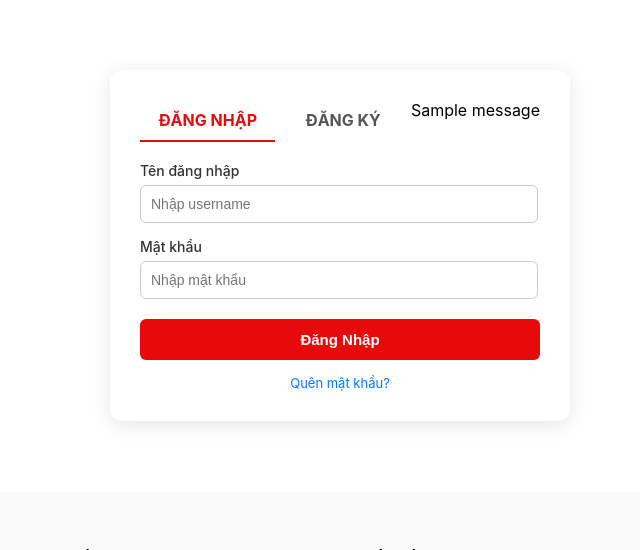
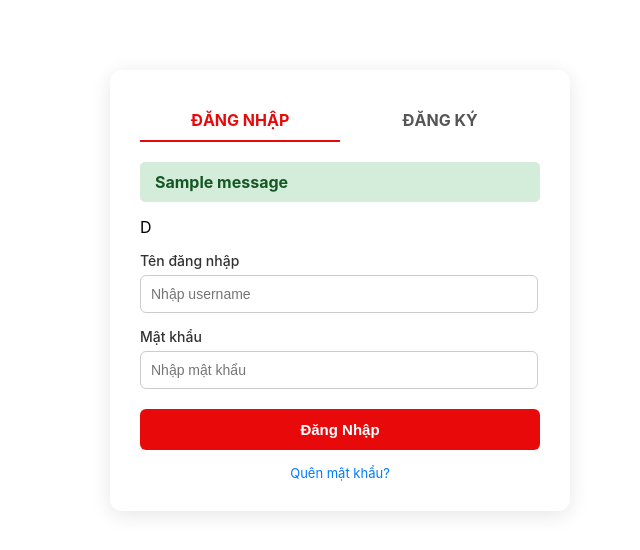
Before and after one commit to pixelgame239/Online-Movie-Ticket-Booking-Website, a Django app: page /users/login/ in a window 1280 px wide. Shown: the part 101-651 px from the top of the page, without its empty margins (300-940 px from the left). Run offline with Django 5.2, Linux system fonts and the light colour scheme; tables that the repository leaves empty hold one stand-in row (values such as "Sample post"); one stand-in notice (Sample message) is shown; parts of the project's set-up code (start-up, migrations or seed data) failed here and were passed over.

Commit message:
ui login

```diff
--- a/moviebackend/static/css/auth.css
+++ b/moviebackend/static/css/auth.css
@@ -6,6 +6,26 @@
   background: #fff;
   border-radius: 12px;
   box-shadow: 0 4px 20px rgba(0, 0, 0, 0.1);
+}
+.messages-container {
+    margin-bottom: 15px;
+}
+
+.message {
+    padding: 10px 15px;
+    border-radius: 5px;
+    margin-bottom: 10px;
+    font-weight: bold;
+}
+
+.message.success {
+    background-color: #d4edda;
+    color: #155724;
+}
+
+.message.error {
+    background-color: #f8d7da;
+    color: #721c24;
 }
 
 .auth-tabs {
--- a/moviebackend/templates/login.html
+++ b/moviebackend/templates/login.html
@@ -11,16 +11,17 @@
   <div class="auth-tabs">
     <a href="{% url 'users:user_login' %}" class="tab active">ĐĂNG NHẬP</a>
     <a href="{% url 'users:register' %}" class="tab">ĐĂNG KÝ</a>
-     {% if messages %}
-    <div>
-      {% for message in messages %}
-        <div>
-          {{ message }}
-        </div>
-      {% endfor %}
-    </div>
-    {% endif %}
   </div>
+{% if messages %}
+  <div class="messages-container">
+    {% for message in messages %}
+      <div class="message {{ message.tags }}">
+        {{ message }}
+      </div>
+    {% endfor %}
+  </div>D
+{% endif %}
+
 
   <!-- Form -->
   <form class="auth-form" method="post">
--- a/moviebackend/users/views.py
+++ b/moviebackend/users/views.py
@@ -86,17 +86,23 @@ def register(request):
 
 def user_login(request):
     if request.method == 'POST':
-        username = request.POST['username']
-        password = request.POST['password']
-        if(username.lower().strip()=="guest"):
-            messages.error(request, "Invalid username or password")
+        username = request.POST.get('username', '').strip()
+        password = request.POST.get('password', '')
+
+        # Kiểm tra username "guest" (cấm đăng nhập)
+        if username.lower() == "guest":
+            messages.error(request, "Tên đăng nhập hoặc mật khẩu không hợp lệ")
             return render(request, 'login.html')
+
+        # Xác thực user
         user = authenticate(request, username=username, password=password)
         if user is not None:
             login(request, user)
-            return redirect('home')
+            messages.success(request, f"Chào mừng {user.username}!")
+            return redirect('home')  # Hoặc URL trang chủ
         else:
             messages.error(request, "Sai tên đăng nhập hoặc mật khẩu")
+
     return render(request, 'login.html')
 def send_password_reset_email(user, request):
     subject = 'Khôi phục mật khẩu của bạn'
```
